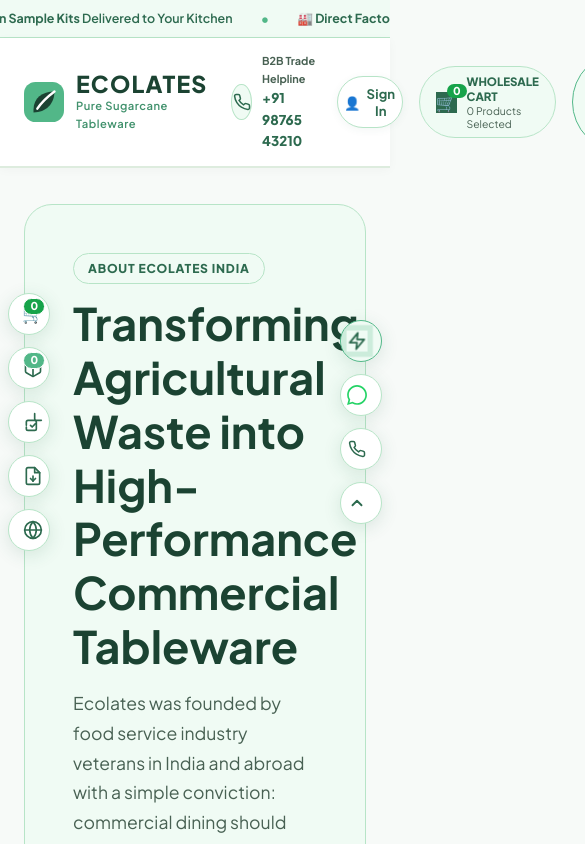
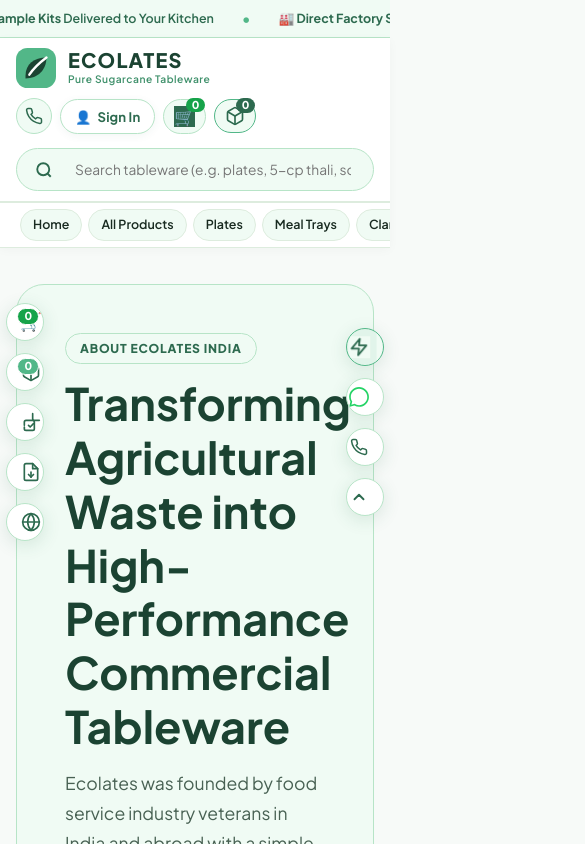
Before and after one commit to shivkumar-zx/ECOLATES, a Next.js app: page /about in a window 390 px wide. Shown: the top 844 px of the page, 585 px wide, since content can reach past the window. Built offline with nearby package versions, Linux system fonts and the light colour scheme.

Commit message:
feat: complete comprehensive mobile responsiveness and adaptive layouts

```diff
--- a/src/app/(frontend)/about/page.jsx
+++ b/src/app/(frontend)/about/page.jsx
@@ -56,7 +56,7 @@
         </div>
 
         {/* 4 Core Pillars */}
-        <div style={{ display: 'grid', gridTemplateColumns: 'repeat(4, 1fr)', gap: '20px', marginBottom: '56px' }}>
+        <div className="grid-4-responsive" style={{ marginBottom: '56px' }}>
           <div style={{ background: '#ffffff', border: '1.5px solid #ddecde', borderRadius: '18px', padding: '24px', boxShadow: '0 4px 16px rgba(45, 106, 79, 0.05)' }}>
             <div style={{ width: '48px', height: '48px', borderRadius: '12px', background: '#e8f7ee', display: 'flex', alignItems: 'center', justifyContent: 'center', fontSize: '1.6rem', marginBottom: '14px' }}>
               🌱
@@ -99,7 +99,7 @@
         </div>
 
         {/* Manufacturing & Plant Capabilities */}
-        <div style={{ background: '#ffffff', border: '1.5px solid #ddecde', borderRadius: '24px', padding: '40px', marginBottom: '56px', display: 'grid', gridTemplateColumns: '1.1fr 1fr', gap: '40px', alignItems: 'center' }}>
+        <div className="compare-grid-responsive" style={{ background: '#ffffff', border: '1.5px solid #ddecde', borderRadius: '24px', padding: '40px', marginBottom: '56px' }}>
           <div>
             <span className="light-green-tag">Advanced Manufacturing Hub</span>
             <h2 style={{ fontSize: '2.1rem', color: '#1b4332', margin: '8px 0 16px' }}>
@@ -140,7 +140,7 @@
             </p>
           </div>
 
-          <div style={{ display: 'grid', gridTemplateColumns: 'repeat(4, 1fr)', gap: '24px' }}>
+          <div className="grid-4-responsive">
             {leadership.map((leader, idx) => (
               <div key={idx} style={{ background: '#ffffff', border: '1.5px solid #ddecde', borderRadius: '20px', overflow: 'hidden', boxShadow: '0 4px 16px rgba(45, 106, 79, 0.05)', textAlign: 'center' }}>
                 <div style={{ height: '240px', background: '#f7faf8', overflow: 'hidden' }}>
--- a/src/app/(frontend)/certifications/page.jsx
+++ b/src/app/(frontend)/certifications/page.jsx
@@ -66,7 +66,7 @@
         </div>
 
         {/* 4 Big Certificate Cards */}
-        <div style={{ display: 'grid', gridTemplateColumns: 'repeat(2, 1fr)', gap: '32px', marginBottom: '60px' }}>
+        <div className="grid-2-responsive" style={{ marginBottom: '60px' }}>
           {certs.map((c, idx) => (
             <div
               key={idx}
--- a/src/app/(frontend)/layout.jsx
+++ b/src/app/(frontend)/layout.jsx
@@ -14,6 +14,12 @@
   icons: {
     icon: 'https://www.ecolates.com/wp-content/uploads/2022/12/cropped-ecolates-favicon-32x32.png',
   }
+};
+
+export const viewport = {
+  width: 'device-width',
+  initialScale: 1,
+  maximumScale: 5,
 };
 
 export default function FrontendLayout({ children }) {
--- a/src/app/(frontend)/products/[slug]/ProductDetailClient.jsx
+++ b/src/app/(frontend)/products/[slug]/ProductDetailClient.jsx
@@ -92,7 +92,7 @@
         </div>
 
         {/* 2-Column Product Showcase Section */}
-        <div style={{ display: 'grid', gridTemplateColumns: '1.05fr 1.25fr', gap: '44px', alignItems: 'flex-start', background: '#ffffff', border: '1.5px solid #ddecde', borderRadius: '24px', padding: '36px', boxShadow: '0 10px 36px rgba(45, 106, 79, 0.06)', marginBottom: '40px' }}>
+        <div className="product-detail-hero-responsive" style={{ background: '#ffffff', border: '1.5px solid #ddecde', borderRadius: '24px', padding: '36px', boxShadow: '0 10px 36px rgba(45, 106, 79, 0.06)', marginBottom: '40px' }}>
 
           {/* Left Column: Image Gallery & Quality Badges */}
           <div>
@@ -550,7 +550,7 @@
             HERO STORY BANNER (From WordPress Template Section)
             ======================================================== */}
         {product.templateHero && (
-          <div style={{ background: '#f0fbf4', border: '1.5px solid #b7e4c7', borderRadius: '24px', padding: '36px', marginBottom: '40px', display: 'grid', gridTemplateColumns: '1.2fr 0.8fr', gap: '32px', alignItems: 'center' }}>
+          <div className="industry-grid-responsive" style={{ background: '#f0fbf4', border: '1.5px solid #b7e4c7', borderRadius: '24px', padding: '36px', marginBottom: '40px' }}>
             <div>
               <span className="light-green-tag">Factory Innovation</span>
               <h2 style={{ fontSize: '1.8rem', color: '#1b4332', margin: '8px 0 14px', lineHeight: '1.3' }}>
@@ -892,7 +892,7 @@
                 </p>
               </div>
 
-              <div style={{ display: 'grid', gridTemplateColumns: 'repeat(2, 1fr)', gap: '20px' }}>
+              <div className="grid-2-responsive">
                 <div style={{ background: '#f0fbf4', border: '1.5px solid #b7e4c7', borderRadius: '16px', padding: '24px' }}>
                   <div style={{ display: 'flex', alignItems: 'center', gap: '12px', marginBottom: '12px' }}>
                     <div style={{ width: '42px', height: '42px', borderRadius: '10px', background: '#ffffff', display: 'flex', alignItems: 'center', justifyContent: 'center', fontSize: '1.4rem' }}>
--- a/src/app/globals.css
+++ b/src/app/globals.css
@@ -832,34 +832,353 @@
   color: #8da498;
 }
 
-/* Responsive */
-@media (max-width: 1100px) {
-  .product-grid { grid-template-columns: repeat(3, 1fr); }
-  .footer-layout { grid-template-columns: 1fr 1fr; }
+/* ==========================================================================
+   RESPONSIVE DESIGN & MOBILE OPTIMIZATIONS
+   ========================================================================== */
+
+/* Responsive Grid System Classes */
+.hero-grid-responsive {
+  display: grid;
+  grid-template-columns: 1.25fr 1fr;
+  gap: 40px;
+  align-items: center;
 }
 
+.metrics-strip-responsive {
+  display: grid;
+  grid-template-columns: repeat(4, 1fr);
+  gap: 20px;
+}
+
+.sample-box-grid-responsive {
+  display: grid;
+  grid-template-columns: 1.25fr 0.75fr;
+  gap: 28px;
+  align-items: flex-start;
+}
+
+.bundle-showcase-grid-responsive {
+  display: grid;
+  grid-template-columns: 1.15fr 0.85fr;
+  gap: 28px;
+  align-items: flex-start;
+}
+
+.industry-grid-responsive {
+  display: grid;
+  grid-template-columns: 1.2fr 1fr;
+  gap: 28px;
+  align-items: center;
+}
+
+.industry-tabs-scrollable {
+  display: grid;
+  grid-template-columns: repeat(6, 1fr);
+  gap: 12px;
+}
+
+.grid-4-responsive {
+  display: grid;
+  grid-template-columns: repeat(4, 1fr);
+  gap: 18px;
+}
+
+.grid-3-responsive {
+  display: grid;
+  grid-template-columns: repeat(3, 1fr);
+  gap: 24px;
+}
+
+.grid-2-responsive {
+  display: grid;
+  grid-template-columns: 1fr 1fr;
+  gap: 24px;
+}
+
+.compare-grid-responsive {
+  display: grid;
+  grid-template-columns: 1.15fr 0.85fr;
+  gap: 28px;
+  align-items: center;
+}
+
+.cam-studio-grid-responsive {
+  display: grid;
+  grid-template-columns: 1.25fr 1fr;
+  gap: 36px;
+  align-items: center;
+}
+
+.rfq-form-row-responsive {
+  display: grid;
+  grid-template-columns: 1fr 1fr;
+  gap: 16px;
+}
+
+.product-detail-hero-responsive {
+  display: grid;
+  grid-template-columns: 1.05fr 1.25fr;
+  gap: 44px;
+  align-items: flex-start;
+}
+
+.sample-modal-layout-responsive {
+  display: grid;
+  grid-template-columns: 1.35fr 1fr;
+  overflow: hidden;
+  flex-grow: 1;
+}
+
+/* Tablet Breakpoint (<= 1024px) */
+@media (max-width: 1024px) {
+  .product-grid {
+    grid-template-columns: repeat(3, 1fr);
+  }
+  .hero-grid-responsive {
+    grid-template-columns: 1.1fr 1fr;
+    gap: 28px;
+  }
+  .footer-layout {
+    grid-template-columns: 1fr 1fr;
+  }
+  .product-detail-hero-responsive {
+    gap: 28px;
+  }
+}
+
+/* Medium Screens & Small Tablets (<= 860px) */
 @media (max-width: 860px) {
-  .product-grid { grid-template-columns: repeat(2, 1fr); }
-  .header-nav-tier { display: none; }
-  .header-primary-layout {
+  .container {
+    padding: 0 16px;
+  }
+
+  .main-section-title {
+    font-size: 1.95rem;
+  }
+
+  .section-container {
+    padding: 44px 0;
+  }
+
+  /* Grids collapse to single or double column */
+  .hero-grid-responsive {
+    grid-template-columns: 1fr;
+    gap: 32px;
+  }
+
+  .metrics-strip-responsive {
+    grid-template-columns: repeat(2, 1fr);
+    gap: 14px;
+  }
+
+  .sample-box-grid-responsive {
+    grid-template-columns: 1fr;
+  }
+
+  .bundle-showcase-grid-responsive {
+    grid-template-columns: 1fr;
+  }
+
+  .industry-grid-responsive {
+    grid-template-columns: 1fr;
+  }
+
+  .industry-tabs-scrollable {
+    display: flex;
+    overflow-x: auto;
+    padding-bottom: 8px;
+    -webkit-overflow-scrolling: touch;
+    scrollbar-width: none;
+  }
+  .industry-tabs-scrollable::-webkit-scrollbar {
+    display: none;
+  }
+  .industry-tabs-scrollable > div {
+    flex: 0 0 140px;
+  }
+
+  .grid-4-responsive {
+    grid-template-columns: repeat(2, 1fr);
+    gap: 14px;
+  }
+
+  .grid-3-responsive {
+    grid-template-columns: 1fr;
+    gap: 16px;
+  }
+
+  .compare-grid-responsive {
+    grid-template-columns: 1fr;
+  }
+
+  .cam-studio-grid-responsive {
+    grid-template-columns: 1fr;
+    gap: 24px;
+  }
+
+  .product-detail-hero-responsive {
+    grid-template-columns: 1fr;
+    gap: 24px;
+    padding: 22px !important;
+  }
+
+  .sample-modal-layout-responsive {
+    grid-template-columns: 1fr;
+    overflow-y: auto;
+  }
+
+  .product-grid {
+    grid-template-columns: repeat(2, 1fr);
+    gap: 14px;
+  }
+
+  /* Header Optimization on Mobile */
+  .header-main-tier {
+    padding: 10px 0;
+  }
+
+  .main-tier-layout {
     flex-wrap: wrap;
-    gap: 12px;
+    gap: 10px;
   }
+
+  .brand-title {
+    font-size: 1.25rem;
+  }
+
+  .brand-tagline {
+    font-size: 0.64rem;
+  }
+
   .header-search-wrapper {
     display: block;
     order: 3;
     width: 100%;
     max-width: 100%;
-    margin-top: 6px;
+    margin-top: 4px;
   }
-  .floating-dock-left { left: 8px; }
-  .floating-dock-right { right: 8px; }
-  .float-dock-btn { width: 42px; height: 42px; min-width: 42px; max-width: 42px; }
-  .dock-text { display: none !important; }
+
+  .header-actions-group {
+    gap: 8px;
+  }
+
+  .sample-cart-trigger {
+    padding: 6px 10px;
+    gap: 6px;
+  }
+
+  .sample-btn-text {
+    display: none !important;
+  }
+
+  .helpline-item .action-text-col {
+    display: none !important;
+  }
+
+  /* Horizontal Category Pill Strip on Mobile */
+  .header-nav-tier {
+    display: block;
+    overflow-x: auto;
+    white-space: nowrap;
+    -webkit-overflow-scrolling: touch;
+    padding: 6px 0;
+    scrollbar-width: none;
+    border-top: 1px solid var(--border-subtle);
+  }
+  .header-nav-tier::-webkit-scrollbar {
+    display: none;
+  }
+
+  .nav-tier-layout {
+    display: flex;
+    overflow-x: auto;
+  }
+
+  .clean-nav-list {
+    display: flex;
+    gap: 6px;
+    flex-wrap: nowrap;
+    padding: 0 4px;
+  }
+
+  .clean-nav-list li a {
+    padding: 5px 12px;
+    font-size: 0.78rem;
+    white-space: nowrap;
+    background: #f0fbf4;
+    border: 1px solid #ddecde;
+    border-radius: var(--radius-pill);
+    display: inline-block;
+  }
+
+  .nav-tier-right {
+    display: none;
+  }
+
+  /* Floating Docks on Mobile */
+  .floating-dock-left { left: 6px; }
+  .floating-dock-right { right: 6px; }
+  .float-dock-btn {
+    width: 38px;
+    height: 38px;
+    min-width: 38px;
+    max-width: 38px;
+  }
+  .dock-text {
+    display: none !important;
+  }
+
+  /* Modal Dialog on Mobile */
+  .modal-overlay {
+    padding: 10px;
+  }
+
+  .big-modal-dialog {
+    padding: 20px 14px;
+    border-radius: 16px;
+    max-height: 94vh;
+  }
 }
 
-@media (max-width: 540px) {
-  .product-grid { grid-template-columns: 1fr; }
-  .footer-layout { grid-template-columns: 1fr; }
-  .footer-bottom { flex-direction: column; gap: 8px; text-align: center; }
+/* Mobile Phones (<= 640px) */
+@media (max-width: 640px) {
+  .rfq-form-row-responsive {
+    grid-template-columns: 1fr;
+    gap: 12px;
+  }
+
+  .grid-2-responsive {
+    grid-template-columns: 1fr;
+  }
+
+  .metrics-strip-responsive {
+    grid-template-columns: 1fr;
+    gap: 10px;
+  }
+
+  .grid-4-responsive {
+    grid-template-columns: 1fr;
+  }
 }
+
+/* Small Handhelds (<= 480px) */
+@media (max-width: 480px) {
+  .product-grid {
+    grid-template-columns: 1fr;
+  }
+  .footer-layout {
+    grid-template-columns: 1fr;
+  }
+  .footer-bottom {
+    flex-direction: column;
+    gap: 8px;
+    text-align: center;
+  }
+  .main-section-title {
+    font-size: 1.65rem;
+  }
+  .btn-lg {
+    padding: 12px 20px;
+    font-size: 0.92rem;
+  }
+}
--- a/src/components/CartModal.jsx
+++ b/src/components/CartModal.jsx
@@ -360,7 +360,7 @@
                 </p>
 
                 <form onSubmit={handleSubmitCartRfq} style={{ display: 'flex', flexDirection: 'column', gap: '10px' }}>
-                  <div style={{ display: 'grid', gridTemplateColumns: '1fr 1fr', gap: '10px' }}>
+                  <div className="rfq-form-row-responsive" style={{ gap: '10px' }}>
                     <input
                       type="text"
                       required
@@ -379,7 +379,7 @@
                     />
                   </div>
 
-                  <div style={{ display: 'grid', gridTemplateColumns: '1fr 1fr', gap: '10px' }}>
+                  <div className="rfq-form-row-responsive" style={{ gap: '10px' }}>
                     <input
                       type="text"
                       placeholder="Company / Restaurant / Chain Name"
--- a/src/components/SampleModal.jsx
+++ b/src/components/SampleModal.jsx
@@ -193,7 +193,7 @@
             </button>
           </div>
         ) : (
-          <div style={{ display: 'grid', gridTemplateColumns: '1.35fr 1fr', overflow: 'hidden', flexGrow: 1 }}>
+          <div className="sample-modal-layout-responsive">
 
             {/* Left Column: Product Selection Grid (Clean Vertical Flow - Zero Horizontal Slide) */}
             <div style={{ padding: '24px 28px', overflowY: 'auto', overflowX: 'hidden', borderRight: '1.5px solid #ddecde', background: '#fafdfa', display: 'flex', flexDirection: 'column', width: '100%', boxSizing: 'border-box' }}>
```
Also changed, not shown: src/app/(frontend)/page.jsx (+16 -35 lines).
